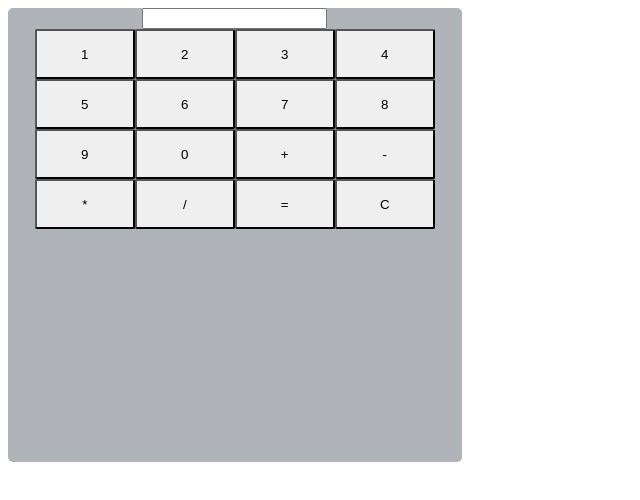
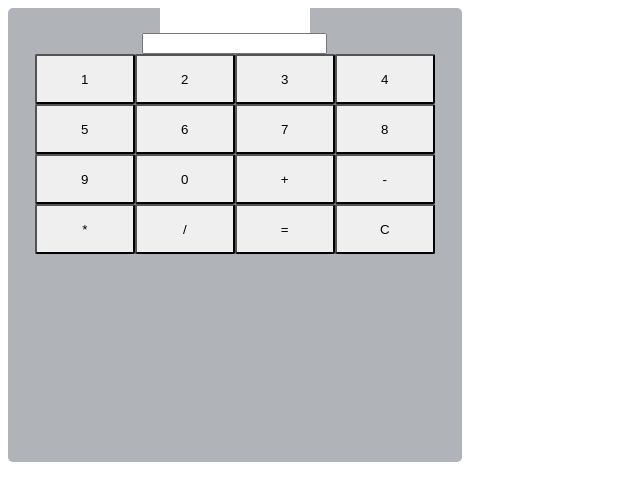
Before and after one commit to Juandvr/calculator, a plain HTML site: page index.html in a window 1280 px wide. Shown: the whole page, without its empty margins (0-640 px from the left). Drawn offline with Linux system fonts and the light colour scheme.

Commit message:
add logging feature to the screen

```diff
--- a/index.html
+++ b/index.html
@@ -8,7 +8,10 @@
 </head>
 <body>
     <div id="calculator">
-        <input type="text" id="display">
+        <div class="screen">
+            <div id="log"></div>
+            <input type="text" id="display">
+        </div>
         <div id="panel">
             <button class="number">1</button>
             <button class="number">2</button>
--- a/script.js
+++ b/script.js
@@ -1,4 +1,5 @@
 const display = document.getElementById('display');
+const log = document.getElementById('log');
 const numbers = document.querySelectorAll('.number');
 const operators = document.querySelectorAll('.operator');
 const equal = document.getElementById('equal');
@@ -49,6 +50,7 @@ operators.forEach(op => {
             secondNumber = parseInt(display.value);
             let outcome = operate(firstNumber, secondNumber, operator);
             display.value = outcome;
+            log.innerText = `${outcome} ${newOperator}`;
             firstNumber = outcome;
             showResult = true;
             operator = newOperator;
@@ -76,6 +78,7 @@ function calc() {
         if (display.value !== '') secondNumber = parseInt(display.value);
         let outcome = operate(firstNumber, secondNumber, operator);
         display.value = outcome;
+        log.innerText = `${firstNumber} ${operator} ${secondNumber} =`;
         firstNumber = outcome;
         operator = newOperator;
         newOperation = true;
@@ -84,11 +87,13 @@ function calc() {
         firstNumber = parseInt(display.value);
         let outcome = operate(firstNumber, secondNumber, operator);
         display.value = outcome;
+        log.innerText = `${firstNumber} ${operator} ${secondNumber} =`;
         firstNumber = outcome;
         showResult = true;
     } else {
         let outcome = operate(firstNumber, secondNumber, operator);
         display.value = outcome;
+        log.innerText = `${firstNumber} ${operator} ${secondNumber} =`;
         firstNumber = outcome;
         showResult = true;
     }
@@ -98,6 +103,7 @@ equal.addEventListener('click', calc);
 
 clear.addEventListener('click', () => {
     display.value = '';
+    log.innerText = '';
     firstNumber = 0;
     secondNumber = 0;
     operator = 0;
--- a/style.css
+++ b/style.css
@@ -4,6 +4,23 @@
     width: 12cm;
     height: 12cm;
     text-align: center;
+}
+
+.screen {
+    display: flex;
+    flex-direction: column;
+    text-align: right;
+    align-items: center;
+}
+
+#display {
+    text-align: right;
+}
+
+#log {
+    width: 150px;
+    height: 25px;
+    background-color: white;
 }
 
 #panel {
```
